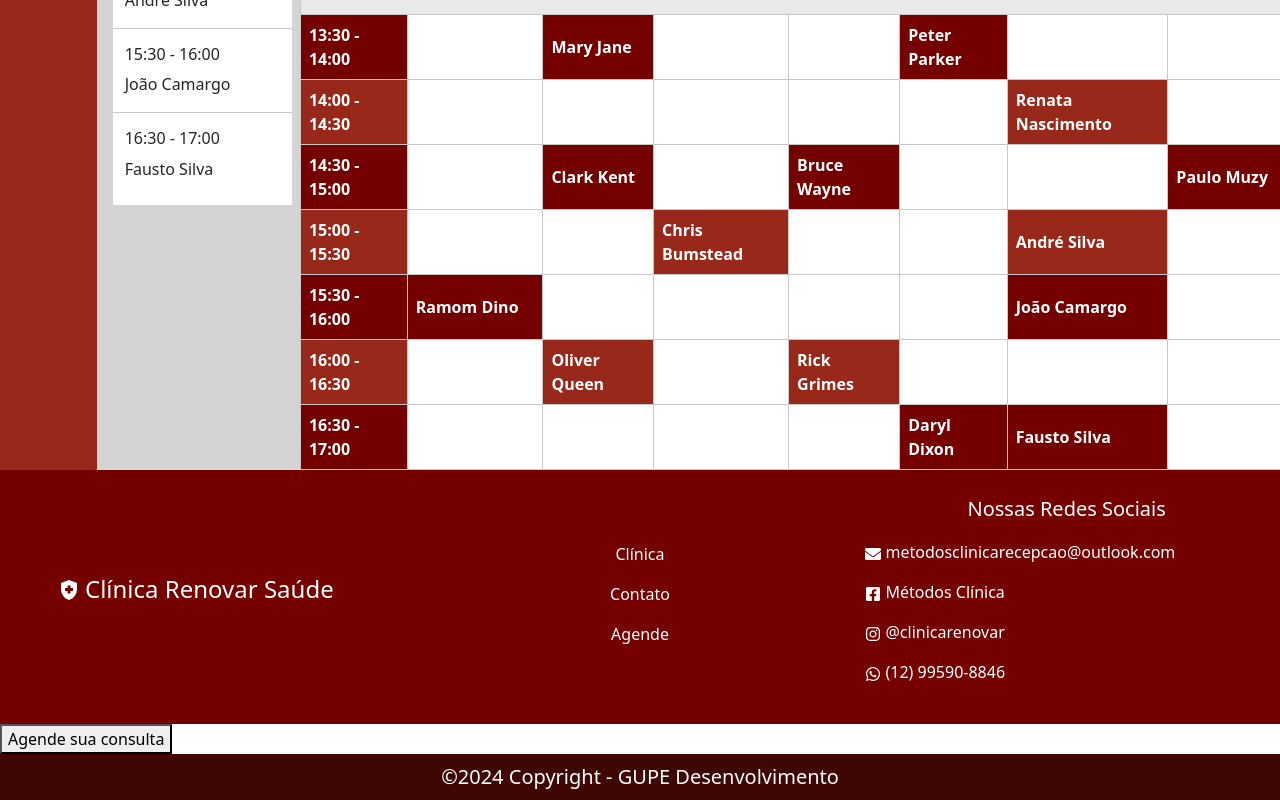
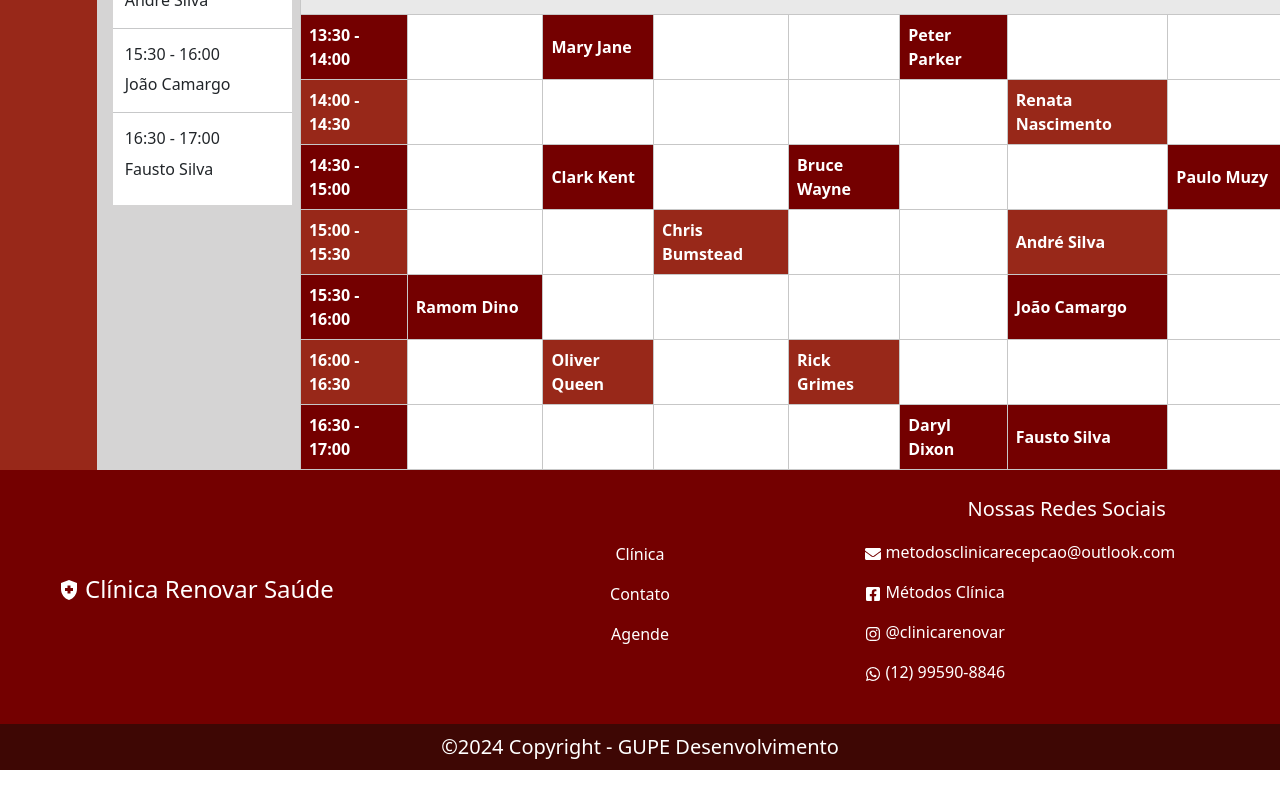
Before and after one commit to PedroOmeeti/clinica-metodos-principal, a React (Create React App) app: page /adm in a window 1280 px wide. Shown: the part 757-1557 px from the top of the page. After the commit the page ends 1527 px from the top, so only its background shows below. Built offline with nearby package versions, Linux system fonts and the light colour scheme.

Commit message:
sweetAlert
sweetAlert terminado

```diff
--- a/src/components/SweetAlert.js
+++ b/src/components/SweetAlert.js
@@ -1,46 +1,49 @@
-import { Link } from 'react-router-dom'
-import React from 'react';
+import { useNavigate } from 'react-router-dom';
+import React, { useEffect } from 'react';
 import {
   Navbar,
   Nav,
   NavItem,
   Col,
 } from 'reactstrap';
-import './SweetAlert.components.css'
-import Swal from 'sweetalert2'
-// import withReactContent from 'sweetalert2-react-content'
-
+import './SweetAlert.components.css';
+import Swal from 'sweetalert2';
 
 
 function Sweet() {
+  const navigate = useNavigate();
+  //Obtém a função de navegação
 
-  function alert(){
+  function showAlert() {
     Swal.fire({
-      title: "Já está indo embora?",
+      title: "Você ainda está ai?",
       text: "Agende sua consulta",
       icon: "question",
-      showCancelButton: true
-    }
-    ).then((result) => {
-      if (result.iDismissed) {
-        alert('cancelou');
+      showCancelButton: true,
+      confirmButtonText: 'Agendar agora',
+      cancelButtonText: 'Cancelar',
+      confirmButtonColor: '#9D1A1F',
+      iconColor: '#9D1A1F',
+
+    }).then((result) => {
+      if (result.isConfirmed) {
+       //Navega para outra página ao confirmar
+        navigate('Agende'); //Substitue pelo seu caminho real
+      } else if (result.dismiss === Swal.DismissReason.cancel) {
+        // Execute qualquer ação desejada no cancelamento
+        console.log('Cancel button clicked');
       }
-    }
-    )
+    })
   }
 
-  return (
-    <div className=''>
+  useEffect(() => {
+// Defina um cronômetro para mostrar o alerta após 10 segundos
+    const timer = setTimeout(showAlert, 15000);
 
-      <button onClick={alert} >Agende sua consulta</button>
+    //Limpa o timer se o componente for desmontado
+    return () => clearTimeout(timer);
+  }, []);
 
-     {/* teste */}
-
-
-
-
-    </div>
-  );
-}
+};
 
 export default Sweet;
```
Also changed, not shown: src/components/SweetAlert.components.css (line endings or trailing spaces).
